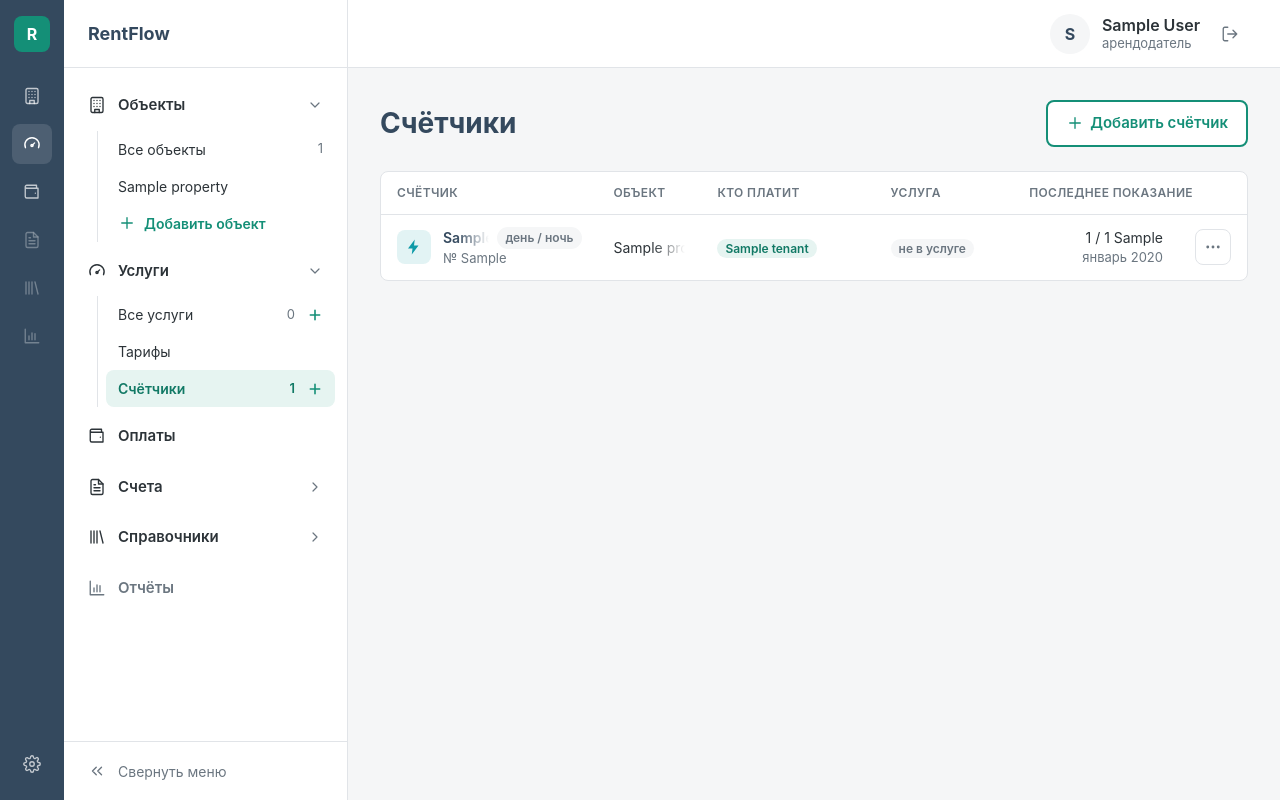
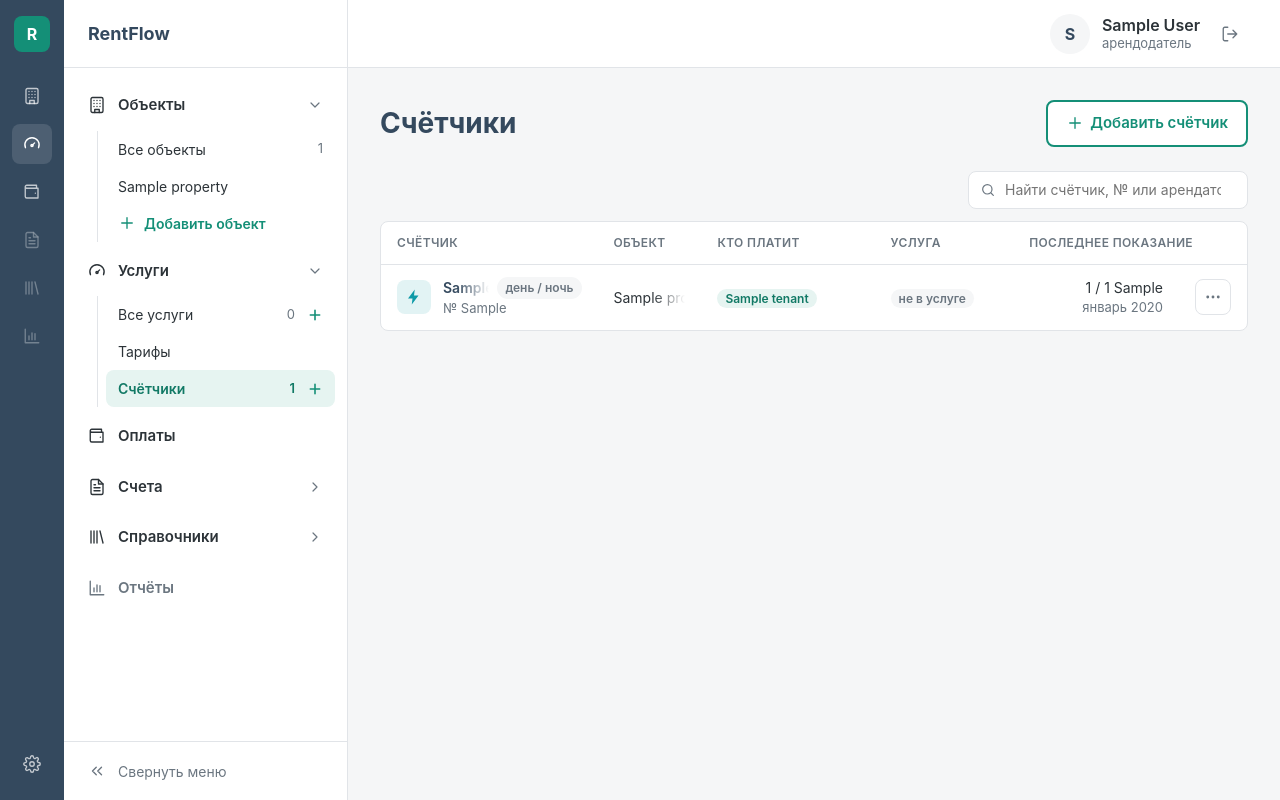
Before and after one commit to Andy7878750/rentflow, a Django app: page /meters/ in a window 1280 px wide. Run offline with Django 5.2, Linux system fonts and the light colour scheme; a user stored in the database is signed in; tables that the repository leaves empty hold one stand-in row (values such as "Sample post"); data that the repository does not hold is empty; some libraries are stand-ins or nearby versions.

Commit message:
Service window a bit bigger (1180 × 800); «Все услуги», «Тарифы», «Счётчики»: filter by object (remembered) and a search over the rows
Co-Authored-By: Claude Opus 5.5 <noreply@anthropic.com>

```diff
--- a/static/css/billing.css
+++ b/static/css/billing.css
@@ -1711,3 +1711,77 @@ body.is-dragging .morder-row:not(.is-moving) { pointer-events: none; }
 .mread-kind { position: absolute; left: 2px; top: 50%; transform: translateY(-50%); display: inline-flex; width: 18px; height: 18px;
   color: var(--mk, var(--color-text-muted)); }
 .mread-kind svg { width: 16px; height: 16px; margin: 1px; }
+
+/* ---------- Filter over «Все услуги», «Тарифы», «Счётчики» (2026-11-23): object switch · search ---------- */
+.tbl-filter {
+  display: flex;
+  align-items: center;
+  gap: 12px;
+  margin-bottom: 12px;
+}
+
+.tbl-objects {
+  flex: 0 1 auto;
+  min-width: 0;
+  overflow-x: auto;
+  scrollbar-width: none;
+}
+
+.tbl-objects label {
+  flex: none;
+}
+
+.tbl-objects span {
+  padding: 0 14px;
+  font-size: 13.5px;
+  cursor: pointer;
+}
+
+.tbl-search {
+  position: relative;
+  flex: 0 0 280px;
+  margin-left: auto;
+}
+
+.tbl-search .icon {
+  position: absolute;
+  top: 50%;
+  left: 12px;
+  width: 16px;
+  height: 16px;
+  margin-top: -8px;
+  color: var(--color-text-muted);
+  pointer-events: none;
+}
+
+.tbl-search input {
+  width: 100%;
+  height: 38px;
+  padding: 0 12px 0 36px;
+  border: 1px solid var(--color-border);
+  border-radius: var(--radius);
+  background: #fff;
+  font: inherit;
+  font-size: 14px;
+  color: var(--color-text);
+}
+
+.tbl-search input:focus {
+  outline: none;
+  border-color: var(--color-accent);
+}
+
+.tbl-none {
+  margin: 0;
+  padding: 24px;
+  border: 1px solid var(--color-border);
+  border-radius: 12px;
+  background: #fff;
+  color: var(--color-text-muted);
+  text-align: center;
+}
+
+@media (max-width: 720px) {
+  .tbl-filter { flex-direction: column; align-items: stretch; }
+  .tbl-search { flex-basis: auto; margin-left: 0; }
+}
--- a/static/css/services.css
+++ b/static/css/services.css
@@ -2,14 +2,14 @@
    (or .svcwin) so nothing leaks into the other windows. Measures — as in docs/mockups/2026-11-18-service-window.html. */
 
 .modal-panel.svcwin {
-  max-width: 1060px;
-  height: min(720px, calc(100vh - 64px));
+  max-width: 1180px;  /* a bit bigger (2026-11-23): 1060 × 720 → 1180 × 800 */
+  height: min(800px, calc(100vh - 64px));
   padding: 0;
   display: flex;
   flex-direction: column;
   overflow: hidden;
 }
-.modal-page .svcwin { height: 720px; }
+.modal-page .svcwin { height: 800px; }
 .svcwin .sv-i { width: 18px; height: 18px; fill: none; stroke: currentColor; stroke-width: 1.8; stroke-linecap: round;
   stroke-linejoin: round; flex-shrink: 0; }
 .svcwin .icon { width: 18px; height: 18px; flex-shrink: 0; }
--- a/static/js/app.js
+++ b/static/js/app.js
@@ -1746,6 +1746,49 @@
   }
   initFades(document);
 
+  // «Все услуги», «Тарифы», «Счётчики» (2026-11-23): the object switch and the search over the table's rows
+  // (tr[data-obj]). The object is remembered for all three pages; the search is not.
+  document.querySelectorAll('[data-table-filter]').forEach(function (bar) {
+    var KEY = 'rentflow.tableObject';
+    var table = bar.nextElementSibling && bar.nextElementSibling.querySelector('table');
+    if (!table) return;
+    var rows = Array.prototype.slice.call(table.querySelectorAll('tbody tr[data-obj]'));
+    var search = bar.querySelector('[data-table-search]');
+    var none = document.createElement('p');
+    none.className = 'tbl-none';
+    none.textContent = 'Ничего не найдено.';
+    none.hidden = true;
+    bar.nextElementSibling.after(none);
+    function chosen() {
+      var on = bar.querySelector('input[name=tbl_obj]:checked');
+      return on ? on.value : '';
+    }
+    function apply() {
+      var obj = chosen();
+      var words = search.value.trim().toLowerCase().split(/\s+/).filter(Boolean);
+      var shown = 0;
+      rows.forEach(function (row) {
+        var text = row.textContent.toLowerCase();
+        var ok = (!obj || row.dataset.obj === obj) && words.every(function (w) { return text.indexOf(w) >= 0; });
+        row.hidden = !ok;
+        if (ok) shown += 1;
+      });
+      bar.nextElementSibling.hidden = !shown;
+      none.hidden = !!shown;
+    }
+    var saved = '';
+    try { saved = localStorage.getItem(KEY) || ''; } catch (e) {}
+    var pick = saved && bar.querySelector('input[name=tbl_obj][value="' + saved + '"]');
+    if (pick) pick.checked = true;
+    bar.addEventListener('change', function (event) {
+      if (event.target.name !== 'tbl_obj') return;
+      try { localStorage.setItem(KEY, chosen()); } catch (e) {}
+      apply();
+    });
+    search.addEventListener('input', apply);
+    apply();
+  });
+
   // Object window: «Информация об УК ▾» opens and closes the management company fields.
   document.addEventListener('click', function (event) {
     var toggle = event.target.closest && event.target.closest('[data-uk-toggle]');
--- a/templates/app/_icons.html
+++ b/templates/app/_icons.html
@@ -45,6 +45,7 @@
     <symbol id="i-r-garbage" viewBox="0 0 24 24"><path d="M3 6h18M8 6V4h8v2M6 6l1 15h10l1-15M10 10v7M14 10v7"/></symbol>
     <symbol id="i-r-custom" viewBox="0 0 24 24"><path d="M6 2h9l5 5v15H6zM14 2v6h6M9 13h7M9 17h5"/></symbol>
     <symbol id="i-meter" viewBox="0 0 24 24"><rect x="4" y="3" width="16" height="18" rx="3"/><rect x="7.5" y="7" width="9" height="4" rx="1"/><path d="M8 15h.01M12 15h.01M16 15h.01M8 18h8"/></symbol>
+    <symbol id="i-search" viewBox="0 0 24 24"><circle cx="11" cy="11" r="7"/><path d="m20 20-3.5-3.5"/></symbol>
     <symbol id="i-menu" viewBox="0 0 24 24"><path d="M4 6h16M4 12h16M4 18h16"/></symbol>
   </defs>
 </svg>
--- /dev/null
+++ b/templates/billing/_table_filter.html
@@ -0,0 +1,17 @@
+{% comment %}Filter over «Все услуги», «Тарифы», «Счётчики» (2026-11-23): the object (switch; only when there are 2+ objects)
+   and a search by any word of the row. Rows carry data-obj="<property id>"; app.js initTableFilter hides the rest.
+   The chosen object is the same on all three pages (rentflow.tableObject).{% endcomment %}
+<div class="tbl-filter" data-table-filter>
+  {% if sidebar_properties|length > 1 %}
+    <div class="segmented seg-fill tbl-objects" role="radiogroup" aria-label="Объект">
+      <label><input type="radio" name="tbl_obj" value="" checked><span>Все объекты</span></label>
+      {% for item in sidebar_properties %}
+        <label><input type="radio" name="tbl_obj" value="{{ item.id }}"><span>{{ item.name }}</span></label>
+      {% endfor %}
+    </div>
+  {% endif %}
+  <label class="tbl-search">
+    <svg class="icon"><use href="#i-search"/></svg>
+    <input type="search" placeholder="{{ placeholder }}" aria-label="Поиск" autocomplete="off" data-table-search>
+  </label>
+</div>
--- a/templates/billing/meter_list.html
+++ b/templates/billing/meter_list.html
@@ -12,6 +12,7 @@
    or, for a meter in no service, «Новая услуга» with the tiles, the matching tile picked and this meter switched on.
    «…» → «Удалить»: a confirmation, or «привязан к услуге» (meter_remove). data-row-modal in app.js.{% endcomment %}
 {% if has_meters %}
+  {% include "billing/_table_filter.html" with placeholder="Найти счётчик, № или арендатора" %}
   <div class="svc-wrap">
   <table class="svc-table">
     <thead>
@@ -21,7 +22,7 @@
       {% for group in groups %}{% for row in group.rows %}
         {% with meter=row.meter %}
         {% if row.service %}{% url 'service_window' group.property.pk as open_url %}{% else %}{% url 'service_window' group.property.pk as create_url %}{% endif %}
-        <tr data-row-modal="{% if row.service %}{{ open_url }}?svc={{ row.service.pk }}{% else %}{{ create_url }}?meter={{ meter.pk }}{% endif %}"
+        <tr data-obj="{{ group.property.pk }}" data-row-modal="{% if row.service %}{{ open_url }}?svc={{ row.service.pk }}{% else %}{{ create_url }}?meter={{ meter.pk }}{% endif %}"
             title="{% if row.service %}Открыть услугу «{{ row.service.name }}»{% else %}Создать услугу по этому счётчику{% endif %}">
           <td class="svc-name"><div class="svc-name-cell">
             <span class="receipt-icon is-meter rk-{{ row.kind }}">{% include "billing/_meter_icon.html" with kind=row.kind %}</span>
--- a/templates/billing/receipt_list.html
+++ b/templates/billing/receipt_list.html
@@ -9,6 +9,7 @@
 </div>
 
 {% if receipts %}
+  {% include "billing/_table_filter.html" with placeholder="Найти услугу или поставщика" %}
   <div class="svc-wrap">
   <table class="svc-table">
     <thead>
@@ -16,7 +17,7 @@
     </thead>
     <tbody>
       {% for receipt in receipts %}
-        <tr>
+        <tr data-obj="{{ receipt.property_id }}">
           <td class="svc-name"><div class="svc-name-cell">
             <span class="receipt-icon"><svg class="icon"><use href="#i-r-{{ receipt.kind }}"/></svg></span>
             <span class="svc-name-body">
--- a/templates/billing/tariff_list.html
+++ b/templates/billing/tariff_list.html
@@ -9,6 +9,7 @@
    where the tariff lives (2026-11-23) — a meter's: the object window on that meter; the rest: the service window.
    data-row-modal in app.js.{% endcomment %}
 {% if has_tariffs %}
+  {% include "billing/_table_filter.html" with placeholder="Найти услугу или счётчик" %}
   <div class="svc-wrap">
   <table class="svc-table">
     <thead>
@@ -17,7 +18,7 @@
     <tbody>
       {% for group in groups %}{% for row in group.rows %}
         {% url 'service_window' row.receipt.property_id as window_url %}{% url 'property_edit' row.receipt.property_id as edit_url %}
-        <tr data-row-modal="{% if row.meter %}{{ edit_url }}?meter={{ row.meter.pk }}{% else %}{{ window_url }}?svc={{ row.receipt.pk }}{% endif %}" title="{% if row.meter %}Открыть счётчик — тариф меняется там{% else %}Открыть услугу «{{ row.receipt.name }}» — тариф меняется там{% endif %}">
+        <tr data-obj="{{ group.property.pk }}" data-row-modal="{% if row.meter %}{{ edit_url }}?meter={{ row.meter.pk }}{% else %}{{ window_url }}?svc={{ row.receipt.pk }}{% endif %}" title="{% if row.meter %}Открыть счётчик — тариф меняется там{% else %}Открыть услугу «{{ row.receipt.name }}» — тариф меняется там{% endif %}">
           <td class="svc-name"><div class="svc-name-cell">
             <span class="receipt-icon"><svg class="icon"><use href="#i-r-{{ row.receipt.kind }}"/></svg></span>
             <span class="svc-name-body">
```
